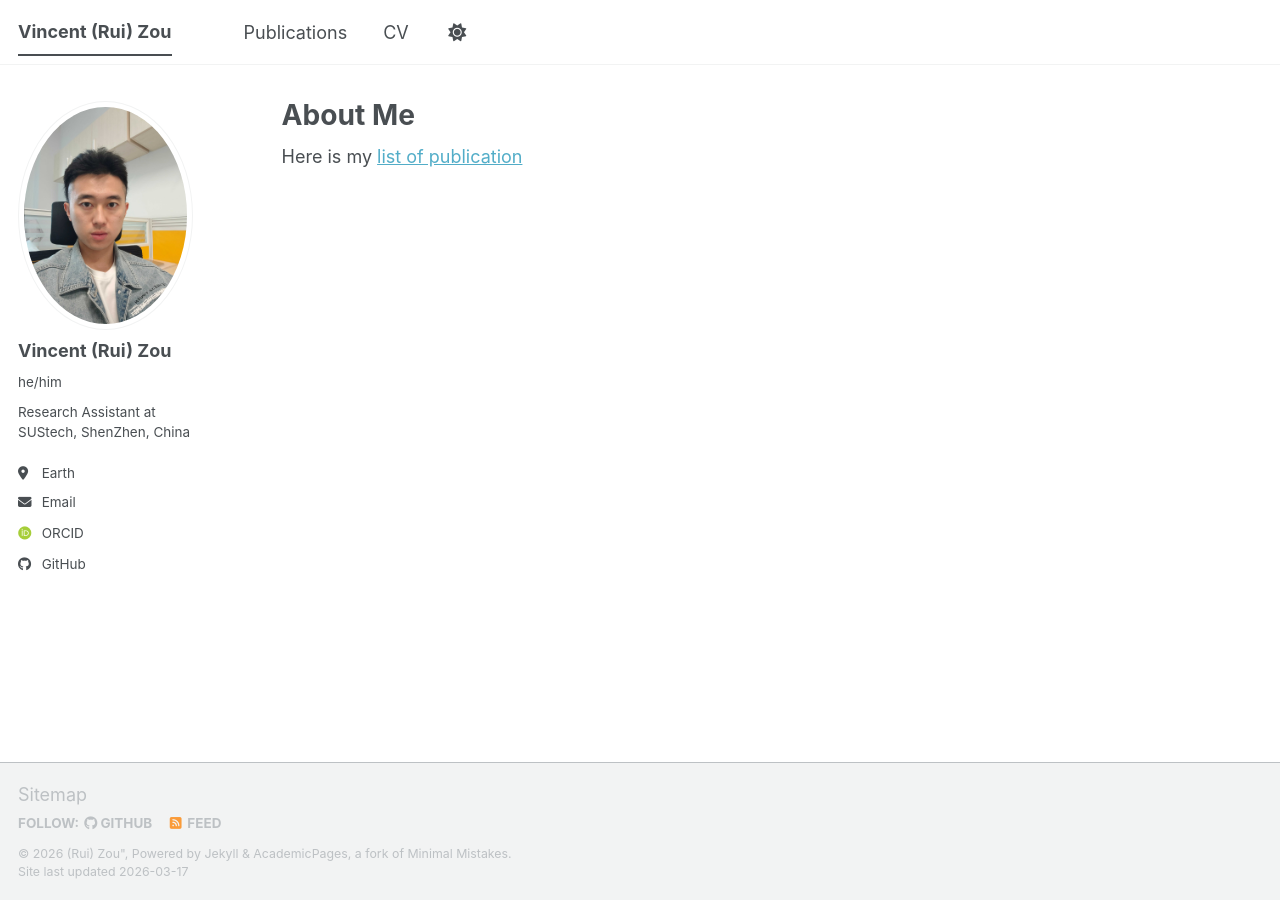
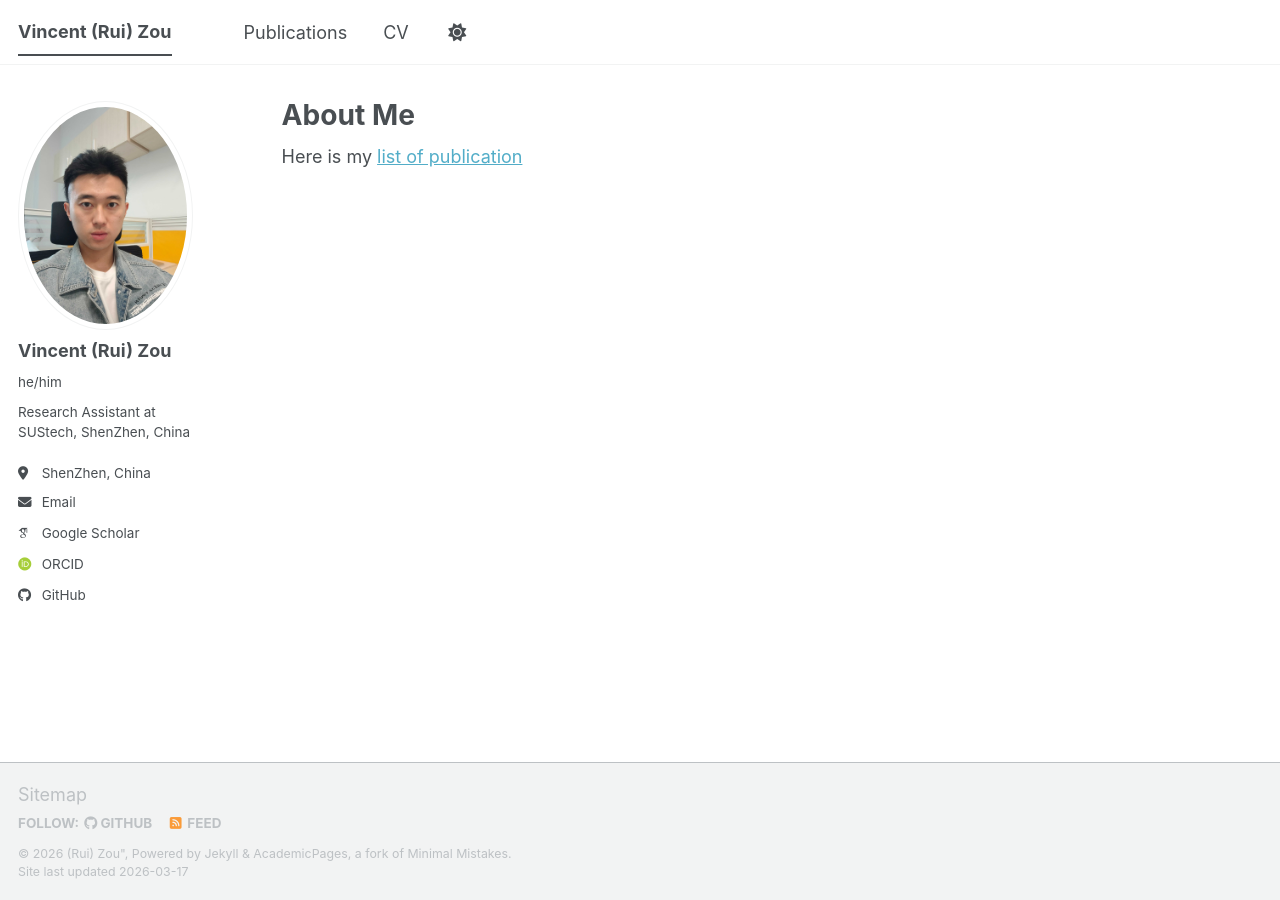
Before and after one commit to Vincent-R-Zou/Vincent-R-Zou.github.io, a Jekyll site: the page built from _pages/about.md, in a window 1280 px wide. Built offline with Jekyll 4.4.1, drawn with Linux system fonts in a browser that asks for light colours; some web fonts are replaced; a script bundle is joined from its source files by our own code; library files that are not in the unit come from our copies.

Commit message:
Update _config.yml

```diff
--- a/_config.yml
+++ b/_config.yml
@@ -27,7 +27,7 @@
   name             : "Vincent (Rui) Zou"
   pronouns         : "he/him"# example: "she/her"
   bio              : "Research Assistant at SUStech, ShenZhen, China"
-  location         : "Earth"
+  location         : "ShenZhen, China"
   employer         : # "Red Brick University"
   uri              : # URL
   email            : "vincentz0704@gmail.com"
@@ -35,7 +35,7 @@
   # Academic websites
   academia         : # URL
   arxiv            : # URL - Update with the correct link to your profile
-  googlescholar    : # "https://scholar.google.com/citations?user=PS_CX0AAAAAJ"
+  googlescholar    : "https://scholar.google.com/citations?user=LuAOF18AAAAJ&hl=en"
   inspire-hep      : # URL
   impactstory      : # URL
   orcid            : "https://orcid.org/0000-0002-9998-6222"
```
